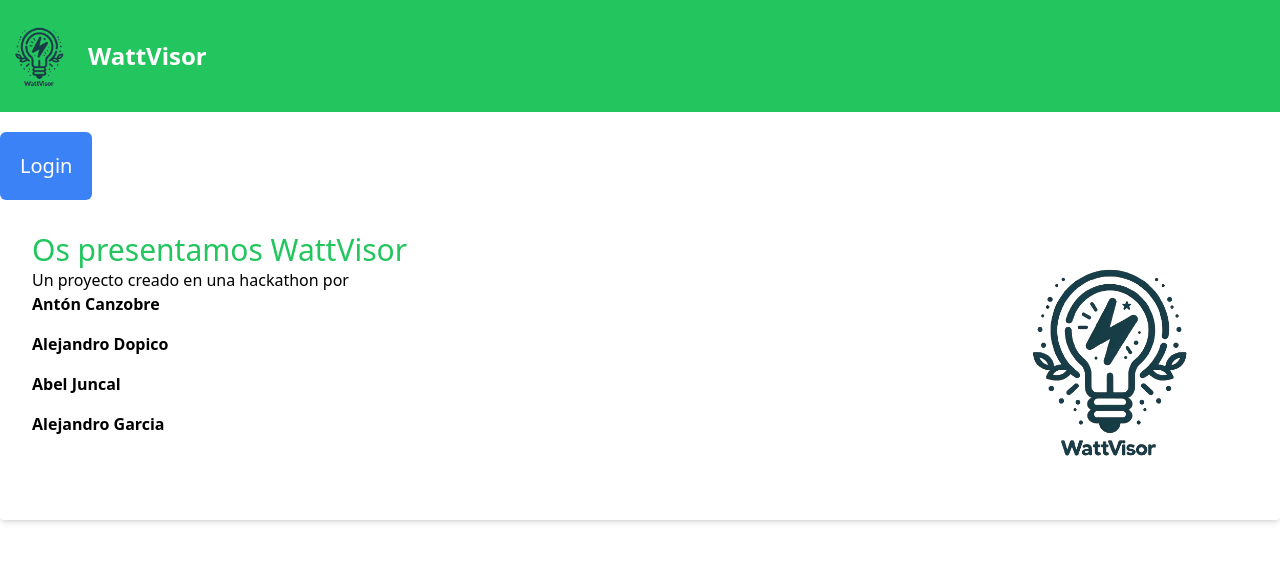
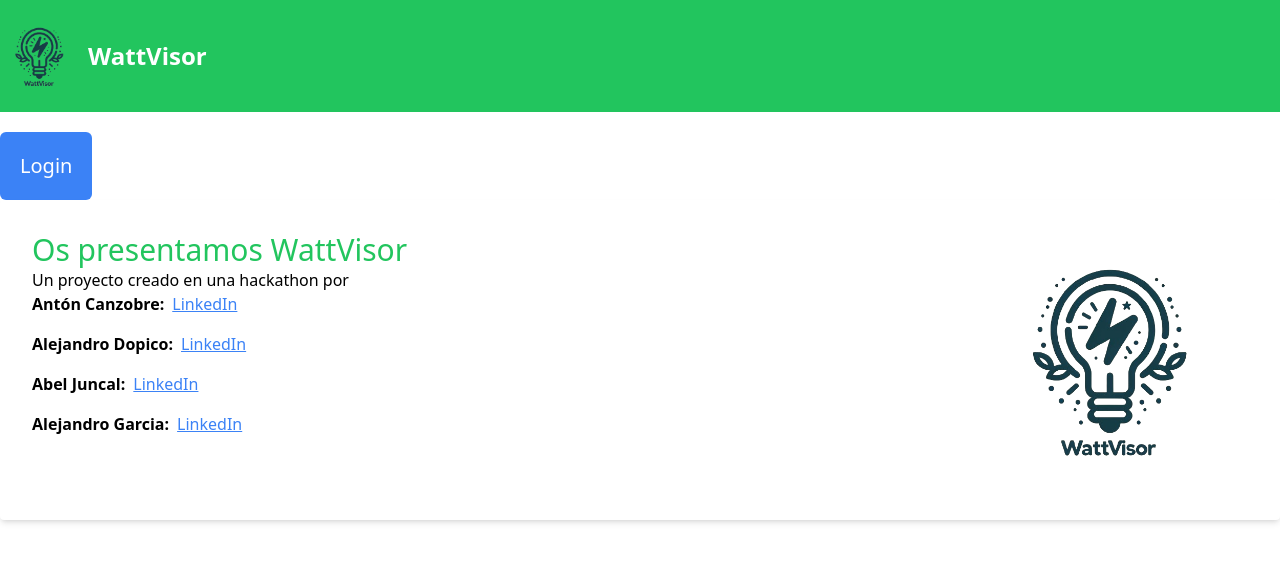
Before and after one commit to AlejandroDopico2/HackUDC2024, a React (Vite) app in the folder frontend/: page / in a window 1280 px wide. Shown: the top 562 px of the page. Built offline with nearby package versions, Linux system fonts and the light colour scheme.

Commit message:
Ultimos Retoques

```diff
--- a/frontend/src/components/Default.jsx
+++ b/frontend/src/components/Default.jsx
@@ -31,16 +31,20 @@ function Default() {
           <p>Un proyecto creado en una hackathon por</p>
           <ul className="list-none p-0">
             <li className="mb-4">
-              <span className="font-bold">Antón Canzobre</span>
+              <span className="font-bold">Antón Canzobre:</span>
+              <a href="https://www.linkedin.com/in/anton-canzobre-mart%C3%ADnez-ba549a267/" target="_blank" rel="noopener noreferrer" className="text-blue-500 ml-2 underline hover:text-blue-700">LinkedIn</a>
             </li>
             <li className="mb-4">
-              <span className="font-bold">Alejandro Dopico</span>
+              <span className="font-bold">Alejandro Dopico:</span>
+              <a href="https://www.linkedin.com/in/alejandrodopicocastro/" target="_blank" rel="noopener noreferrer" className="text-blue-500 ml-2 underline hover:text-blue-700">LinkedIn</a>
             </li>
             <li className="mb-4">
-              <span className="font-bold">Abel Juncal</span>
+              <span className="font-bold">Abel Juncal:</span>
+              <a href="https://www.linkedin.com/in/abel-juncal-su%C3%A1rez-52b86a240/" target="_blank" rel="noopener noreferrer" className="text-blue-500 ml-2 underline hover:text-blue-700">LinkedIn</a>
             </li>
             <li>
-              <span className="font-bold">Alejandro Garcia</span>
+              <span className="font-bold">Alejandro Garcia:</span>
+              <a href="https://www.linkedin.com/in/alejandrogarciagarcia1/" target="_blank" rel="noopener noreferrer" className="text-blue-500 ml-2 underline hover:text-blue-700">LinkedIn</a>
             </li>
           </ul>
         </div>
```
